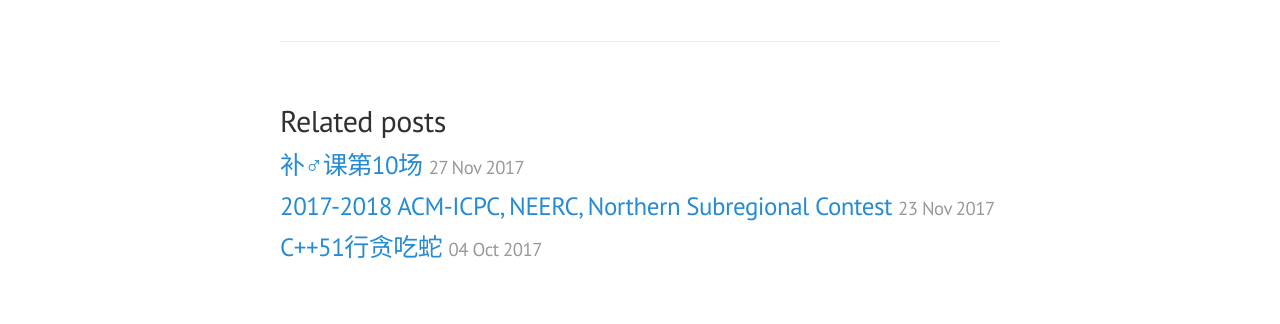
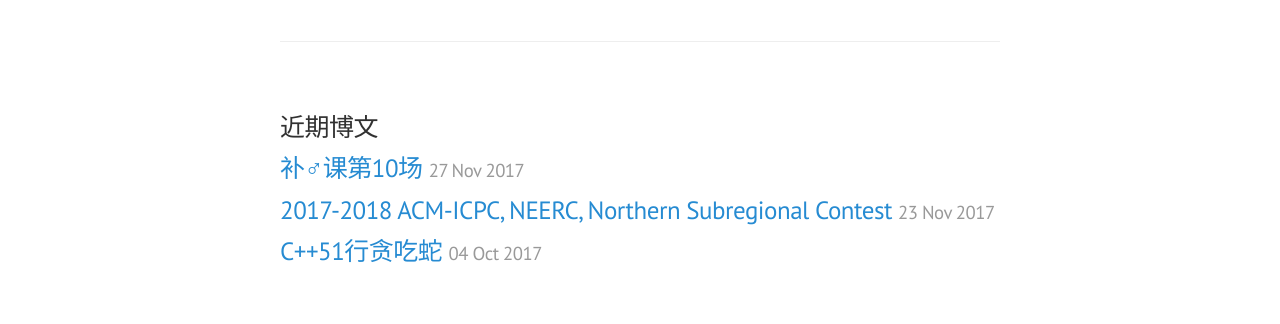
Before and after one commit to chen-xw/chen-xw.github.io, a Jekyll site: the page built from _posts/2021-04-19-VGG网络学习.markdown, in a window 1280 px wide. Shown: the part 1975-2299 px from the top of the page. Built offline with Jekyll 4.4.1, drawn with Linux system fonts in a browser that asks for light colours; comment, search, counter and statistics services are not loaded.

Commit message:
Update post.html

```diff
--- a/_layouts/post.html
+++ b/_layouts/post.html
@@ -22,7 +22,7 @@
 <!--以下内容为近期发表博客-->
 {% if site.related_posts.size >= 1 %}
 <div class="related">
-  <h2>Related posts</h2>
+  <h3>近期博文</h3>
   <ul class="related-posts">
     {% for post in site.related_posts limit:3 %}
       <li>
```
